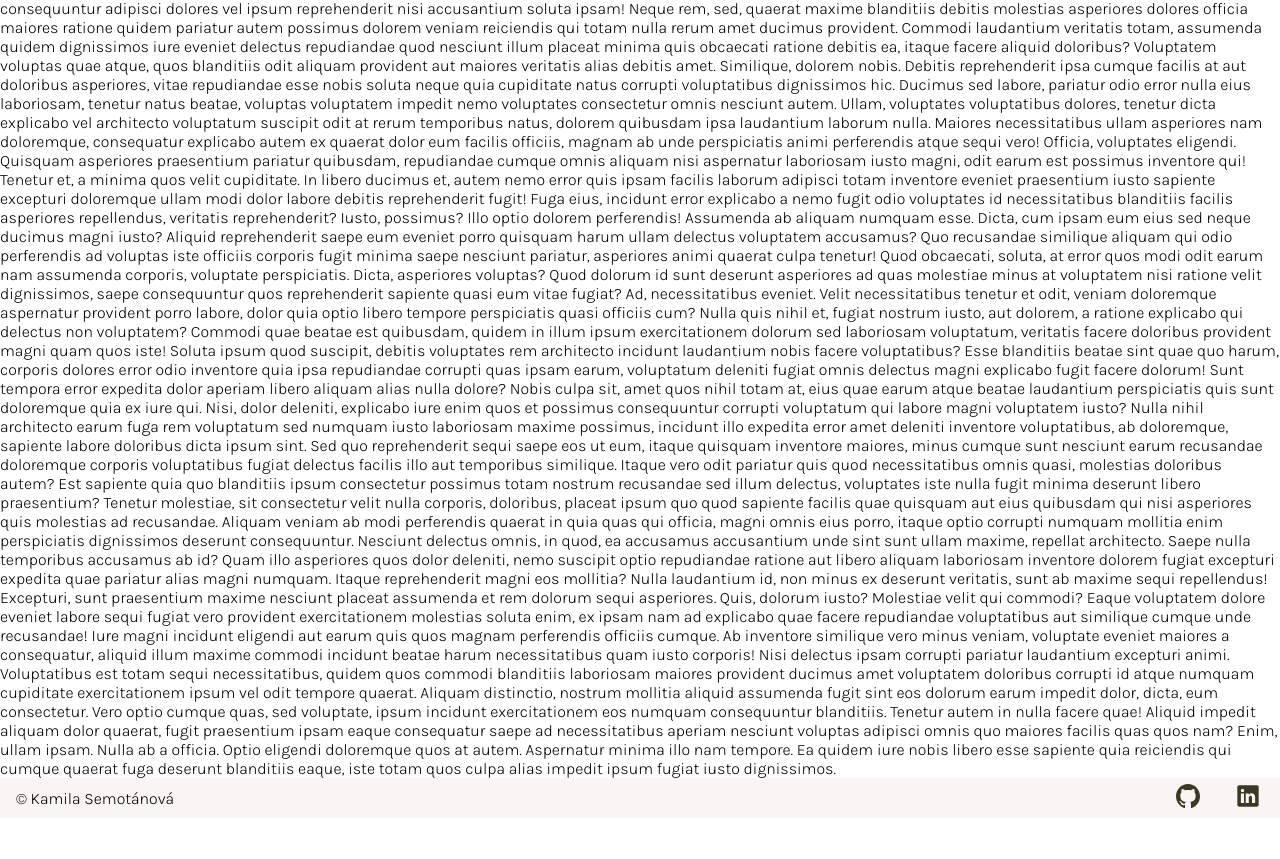
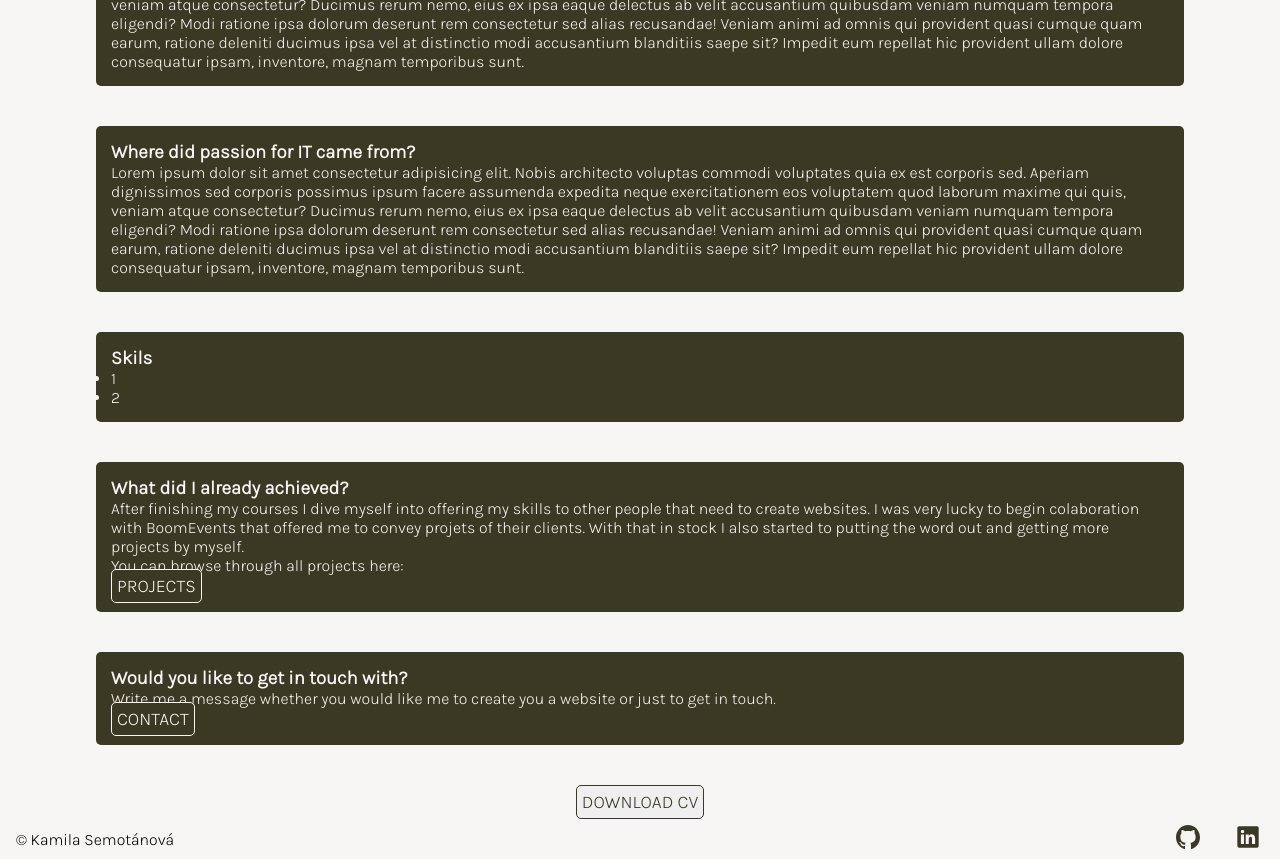
Before and after one commit to KamilaSemotanova/kamila-semotanova, a React app: page /about in a window 1280 px wide. Shown: the part 500-1359 px from the top of the page. Before the commit the page ends 1318 px from the top, so only its background shows below. Built offline with nearby package versions, Linux system fonts and the light colour scheme.

Commit message:
Make sense and style in aboutpage

```diff
--- a/package.json
+++ b/package.json
@@ -27,6 +27,7 @@
     "react": "^18.2.0",
     "react-dom": "^18.2.0",
     "react-icons": "^4.10.1",
-    "react-router-dom": "^6.11.2"
+    "react-router-dom": "^6.11.2",
+    "react-router-hash-link": "^2.4.3"
   }
 }
--- a/src/pages/AboutPage/index.jsx
+++ b/src/pages/AboutPage/index.jsx
@@ -1,138 +1,93 @@
 import React from 'react';
 import './style.css';
 import { Footer } from '../../components/Footer';
+import { Link } from 'react-router-dom';
+import { HashLink } from 'react-router-hash-link';
 
 export const AboutPage = () => {
+  const handleDownload = (event) => {
+    event.preventDefault;
+    console.log('download');
+  };
   return (
-    <section className="contact-page">
-      <p>Tady bude o mě</p>
-      <p>Skils</p>
-      <p>
-        I really enjoy finding resolution for complicated tasks. My strategy is
-        to think about every project as complex as it is possible but when it
-        comes to development take care of details. Lorem ipsum dolor sit, amet
-        consectetur adipisicing elit. Exercitationem sequi laboriosam laborum
-        nisi provident iure! Quasi nemo inventore magni maxime, ipsam reiciendis
-        molestias quae corporis commodi. Perferendis, eum soluta doloremque esse
-        sequi, incidunt consequatur maxime quod vero velit est culpa deserunt
-        iste nostrum neque. Consequatur accusamus beatae nihil, ducimus
-        consequuntur libero laborum fugiat dolores illo quibusdam, doloribus
-        fugit soluta facilis architecto possimus sint repellat doloremque quia.
-        Deleniti debitis magnam esse, aut error velit sint voluptatum quo natus.
-        Quibusdam, beatae molestias dolorem ut dolor atque. Earum, corporis
-        dolor suscipit iste error fugit optio quibusdam ipsa dolorem, aspernatur
-        nemo in ipsum nam. Lorem ipsum, dolor sit amet consectetur adipisicing
-        elit. Laborum repellendus iure vitae. Voluptatibus perspiciatis deleniti
-        libero nostrum dignissimos, laudantium architecto suscipit, atque ex, in
-        unde consectetur quia? Facilis eligendi, impedit sed, sit provident
-        itaque enim illum ea cum ipsa tenetur temporibus quia tempore nisi
-        explicabo optio omnis distinctio animi illo rem, a veniam dolore
-        sapiente maiores. Nihil, vitae labore exercitationem id inventore
-        praesentium sed deleniti architecto, reprehenderit minus, in doloribus
-        illum maiores ratione nostrum sequi libero perspiciatis voluptas
-        consequatur. Incidunt, similique qui consequuntur adipisci dolores vel
-        ipsum reprehenderit nisi accusantium soluta ipsam! Neque rem, sed,
-        quaerat maxime blanditiis debitis molestias asperiores dolores officia
-        maiores ratione quidem pariatur autem possimus dolorem veniam reiciendis
-        qui totam nulla rerum amet ducimus provident. Commodi laudantium
-        veritatis totam, assumenda quidem dignissimos iure eveniet delectus
-        repudiandae quod nesciunt illum placeat minima quis obcaecati ratione
-        debitis ea, itaque facere aliquid doloribus? Voluptatem voluptas quae
-        atque, quos blanditiis odit aliquam provident aut maiores veritatis
-        alias debitis amet. Similique, dolorem nobis. Debitis reprehenderit ipsa
-        cumque facilis at aut doloribus asperiores, vitae repudiandae esse nobis
-        soluta neque quia cupiditate natus corrupti voluptatibus dignissimos
-        hic. Ducimus sed labore, pariatur odio error nulla eius laboriosam,
-        tenetur natus beatae, voluptas voluptatem impedit nemo voluptates
-        consectetur omnis nesciunt autem. Ullam, voluptates voluptatibus
-        dolores, tenetur dicta explicabo vel architecto voluptatum suscipit odit
-        at rerum temporibus natus, dolorem quibusdam ipsa laudantium laborum
-        nulla. Maiores necessitatibus ullam asperiores nam doloremque,
-        consequatur explicabo autem ex quaerat dolor eum facilis officiis,
-        magnam ab unde perspiciatis animi perferendis atque sequi vero! Officia,
-        voluptates eligendi. Quisquam asperiores praesentium pariatur quibusdam,
-        repudiandae cumque omnis aliquam nisi aspernatur laboriosam iusto magni,
-        odit earum est possimus inventore qui! Tenetur et, a minima quos velit
-        cupiditate. In libero ducimus et, autem nemo error quis ipsam facilis
-        laborum adipisci totam inventore eveniet praesentium iusto sapiente
-        excepturi doloremque ullam modi dolor labore debitis reprehenderit
-        fugit! Fuga eius, incidunt error explicabo a nemo fugit odio voluptates
-        id necessitatibus blanditiis facilis asperiores repellendus, veritatis
-        reprehenderit? Iusto, possimus? Illo optio dolorem perferendis!
-        Assumenda ab aliquam numquam esse. Dicta, cum ipsam eum eius sed neque
-        ducimus magni iusto? Aliquid reprehenderit saepe eum eveniet porro
-        quisquam harum ullam delectus voluptatem accusamus? Quo recusandae
-        similique aliquam qui odio perferendis ad voluptas iste officiis
-        corporis fugit minima saepe nesciunt pariatur, asperiores animi quaerat
-        culpa tenetur! Quod obcaecati, soluta, at error quos modi odit earum nam
-        assumenda corporis, voluptate perspiciatis. Dicta, asperiores voluptas?
-        Quod dolorum id sunt deserunt asperiores ad quas molestiae minus at
-        voluptatem nisi ratione velit dignissimos, saepe consequuntur quos
-        reprehenderit sapiente quasi eum vitae fugiat? Ad, necessitatibus
-        eveniet. Velit necessitatibus tenetur et odit, veniam doloremque
-        aspernatur provident porro labore, dolor quia optio libero tempore
-        perspiciatis quasi officiis cum? Nulla quis nihil et, fugiat nostrum
-        iusto, aut dolorem, a ratione explicabo qui delectus non voluptatem?
-        Commodi quae beatae est quibusdam, quidem in illum ipsum exercitationem
-        dolorum sed laboriosam voluptatum, veritatis facere doloribus provident
-        magni quam quos iste! Soluta ipsum quod suscipit, debitis voluptates rem
-        architecto incidunt laudantium nobis facere voluptatibus? Esse
-        blanditiis beatae sint quae quo harum, corporis dolores error odio
-        inventore quia ipsa repudiandae corrupti quas ipsam earum, voluptatum
-        deleniti fugiat omnis delectus magni explicabo fugit facere dolorum!
-        Sunt tempora error expedita dolor aperiam libero aliquam alias nulla
-        dolore? Nobis culpa sit, amet quos nihil totam at, eius quae earum atque
-        beatae laudantium perspiciatis quis sunt doloremque quia ex iure qui.
-        Nisi, dolor deleniti, explicabo iure enim quos et possimus consequuntur
-        corrupti voluptatum qui labore magni voluptatem iusto? Nulla nihil
-        architecto earum fuga rem voluptatum sed numquam iusto laboriosam maxime
-        possimus, incidunt illo expedita error amet deleniti inventore
-        voluptatibus, ab doloremque, sapiente labore doloribus dicta ipsum sint.
-        Sed quo reprehenderit sequi saepe eos ut eum, itaque quisquam inventore
-        maiores, minus cumque sunt nesciunt earum recusandae doloremque corporis
-        voluptatibus fugiat delectus facilis illo aut temporibus similique.
-        Itaque vero odit pariatur quis quod necessitatibus omnis quasi,
-        molestias doloribus autem? Est sapiente quia quo blanditiis ipsum
-        consectetur possimus totam nostrum recusandae sed illum delectus,
-        voluptates iste nulla fugit minima deserunt libero praesentium? Tenetur
-        molestiae, sit consectetur velit nulla corporis, doloribus, placeat
-        ipsum quo quod sapiente facilis quae quisquam aut eius quibusdam qui
-        nisi asperiores quis molestias ad recusandae. Aliquam veniam ab modi
-        perferendis quaerat in quia quas qui officia, magni omnis eius porro,
-        itaque optio corrupti numquam mollitia enim perspiciatis dignissimos
-        deserunt consequuntur. Nesciunt delectus omnis, in quod, ea accusamus
-        accusantium unde sint sunt ullam maxime, repellat architecto. Saepe
-        nulla temporibus accusamus ab id? Quam illo asperiores quos dolor
-        deleniti, nemo suscipit optio repudiandae ratione aut libero aliquam
-        laboriosam inventore dolorem fugiat excepturi expedita quae pariatur
-        alias magni numquam. Itaque reprehenderit magni eos mollitia? Nulla
-        laudantium id, non minus ex deserunt veritatis, sunt ab maxime sequi
-        repellendus! Excepturi, sunt praesentium maxime nesciunt placeat
-        assumenda et rem dolorum sequi asperiores. Quis, dolorum iusto?
-        Molestiae velit qui commodi? Eaque voluptatem dolore eveniet labore
-        sequi fugiat vero provident exercitationem molestias soluta enim, ex
-        ipsam nam ad explicabo quae facere repudiandae voluptatibus aut
-        similique cumque unde recusandae! Iure magni incidunt eligendi aut earum
-        quis quos magnam perferendis officiis cumque. Ab inventore similique
-        vero minus veniam, voluptate eveniet maiores a consequatur, aliquid
-        illum maxime commodi incidunt beatae harum necessitatibus quam iusto
-        corporis! Nisi delectus ipsam corrupti pariatur laudantium excepturi
-        animi. Voluptatibus est totam sequi necessitatibus, quidem quos commodi
-        blanditiis laboriosam maiores provident ducimus amet voluptatem
-        doloribus corrupti id atque numquam cupiditate exercitationem ipsum vel
-        odit tempore quaerat. Aliquam distinctio, nostrum mollitia aliquid
-        assumenda fugit sint eos dolorum earum impedit dolor, dicta, eum
-        consectetur. Vero optio cumque quas, sed voluptate, ipsum incidunt
-        exercitationem eos numquam consequuntur blanditiis. Tenetur autem in
-        nulla facere quae! Aliquid impedit aliquam dolor quaerat, fugit
-        praesentium ipsam eaque consequatur saepe ad necessitatibus aperiam
-        nesciunt voluptas adipisci omnis quo maiores facilis quas quos nam?
-        Enim, ullam ipsam. Nulla ab a officia. Optio eligendi doloremque quos at
-        autem. Aspernatur minima illo nam tempore. Ea quidem iure nobis libero
-        esse sapiente quia reiciendis qui cumque quaerat fuga deserunt
-        blanditiis eaque, iste totam quos culpa alias impedit ipsum fugiat iusto
-        dignissimos.
-      </p>
+    <section className="about-page">
+      <div className="about-page__box">
+        <div className="about-page__section">
+          <h3>Who am I?</h3>
+          <p>
+            My name is Kamila Semotánová and I was born and reised in Prague,
+            Czech Republic. Over all I am not really a fan of classic sports
+            with ball. Through out the time I found my way to sports: in summer
+            I love to ride a bycicle and in winter is my passion to snowboard.
+          </p>
+        </div>
+        <div className="about-page__section">
+          <h3>What is my work life so far including?</h3>
+          <p>
+            Lorem ipsum dolor sit amet consectetur adipisicing elit. Nobis
+            architecto voluptas commodi voluptates quia ex est corporis sed.
+            Aperiam dignissimos sed corporis possimus ipsum facere assumenda
+            expedita neque exercitationem eos voluptatem quod laborum maxime qui
+            quis, veniam atque consectetur? Ducimus rerum nemo, eius ex ipsa
+            eaque delectus ab velit accusantium quibusdam veniam numquam tempora
+            eligendi? Modi ratione ipsa dolorum deserunt rem consectetur sed
+            alias recusandae! Veniam animi ad omnis qui provident quasi cumque
+            quam earum, ratione deleniti ducimus ipsa vel at distinctio modi
+            accusantium blanditiis saepe sit? Impedit eum repellat hic provident
+            ullam dolore consequatur ipsam, inventore, magnam temporibus sunt.
+          </p>
+        </div>
+        <div className="about-page__section">
+          <h3>Where did passion for IT came from?</h3>
+          <p>
+            Lorem ipsum dolor sit amet consectetur adipisicing elit. Nobis
+            architecto voluptas commodi voluptates quia ex est corporis sed.
+            Aperiam dignissimos sed corporis possimus ipsum facere assumenda
+            expedita neque exercitationem eos voluptatem quod laborum maxime qui
+            quis, veniam atque consectetur? Ducimus rerum nemo, eius ex ipsa
+            eaque delectus ab velit accusantium quibusdam veniam numquam tempora
+            eligendi? Modi ratione ipsa dolorum deserunt rem consectetur sed
+            alias recusandae! Veniam animi ad omnis qui provident quasi cumque
+            quam earum, ratione deleniti ducimus ipsa vel at distinctio modi
+            accusantium blanditiis saepe sit? Impedit eum repellat hic provident
+            ullam dolore consequatur ipsam, inventore, magnam temporibus sunt.
+          </p>
+        </div>
+        <div className="about-page__section">
+          <h3>Skils</h3>
+          <ul>
+            <li>1</li>
+            <li>2</li>
+          </ul>
+        </div>
+        <div className="about-page__section">
+          <h3>What did I already achieved?</h3>
+          <p>
+            After finishing my courses I dive myself into offering my skills to
+            other people that need to create websites. I was very lucky to begin
+            colaboration with BoomEvents that offered me to convey projets of
+            their clients. With that in stock I also started to putting the word
+            out and getting more projects by myself.{' '}
+          </p>
+          <p>You can browse through all projects here:</p>
+          <Link to={'../projects'} className="about-page__link">
+            Projects
+          </Link>
+        </div>
+        <div className="about-page__section">
+          <h3>Would you like to get in touch with?</h3>
+          <p>
+            Write me a message whether you would like me to create you a website
+            or just to get in touch.
+          </p>
+          <HashLink to={'../#contact'} className="about-page__link">
+            Contact
+          </HashLink>
+        </div>
+        <button className="about-page__btn" onClick={handleDownload}>
+          Download CV
+        </button>
+      </div>
       <Footer />
     </section>
   );
--- a/src/pages/AboutPage/style.css
+++ b/src/pages/AboutPage/style.css
@@ -0,0 +1,53 @@
+.about-page {
+  width: 100vw;
+  background-color: #f7f6f4;
+}
+
+.about-page__box {
+  display: flex;
+  flex-direction: column;
+  align-items: center;
+  gap: 40px;
+}
+
+.about-page__section {
+  width: 85vw;
+  color: #f7f6f4;
+  background-color: #3B3923;
+  border-radius: 5px;
+  padding: 15px;
+}
+
+.about-page__link {
+  font-size: 18px;
+  text-decoration: none;
+  text-transform: uppercase;
+  padding: 5px;
+  border: 1px solid #f7f6f4;
+  border-radius: 5px;
+  background-color: #3B3923;
+  color: #f7f6f4;
+}
+
+.about-page__link:hover {
+  border: 1px solid #3B3923;
+  background-color: #f7f6f4;
+  color: #3B3923;
+}
+
+.about-page__btn {
+  font-size: 18px;
+  text-decoration: none;
+  text-transform: uppercase;
+  color: #3B3923;
+
+  padding: 5px;
+  border: 1px solid #3B3923;
+  border-radius: 5px;
+}
+
+.about-page__btn:hover {
+  border: 1px solid #f7f6f4;
+  background-color: #3B3923;
+  color: #f7f6f4;
+}
--- a/src/pages/HomePage/Contact/index.jsx
+++ b/src/pages/HomePage/Contact/index.jsx
@@ -4,10 +4,10 @@ import { Form } from './Form';
 
 export const Contact = () => {
   return (
-    <section className="contact">
+    <section className="contact" id="contact">
       <h1 className="contact__title">Contact</h1>
       <Form />
-      <div className='contact__box'>
+      <div className="contact__box">
         <p>E-mail: kamila.semotanova@gmail.com</p>
         <p>LinkedIn:</p>
         <p>GitHub:</p>
```
Also changed, not shown: 1 other file (tests, documents, lock files or other folders).
